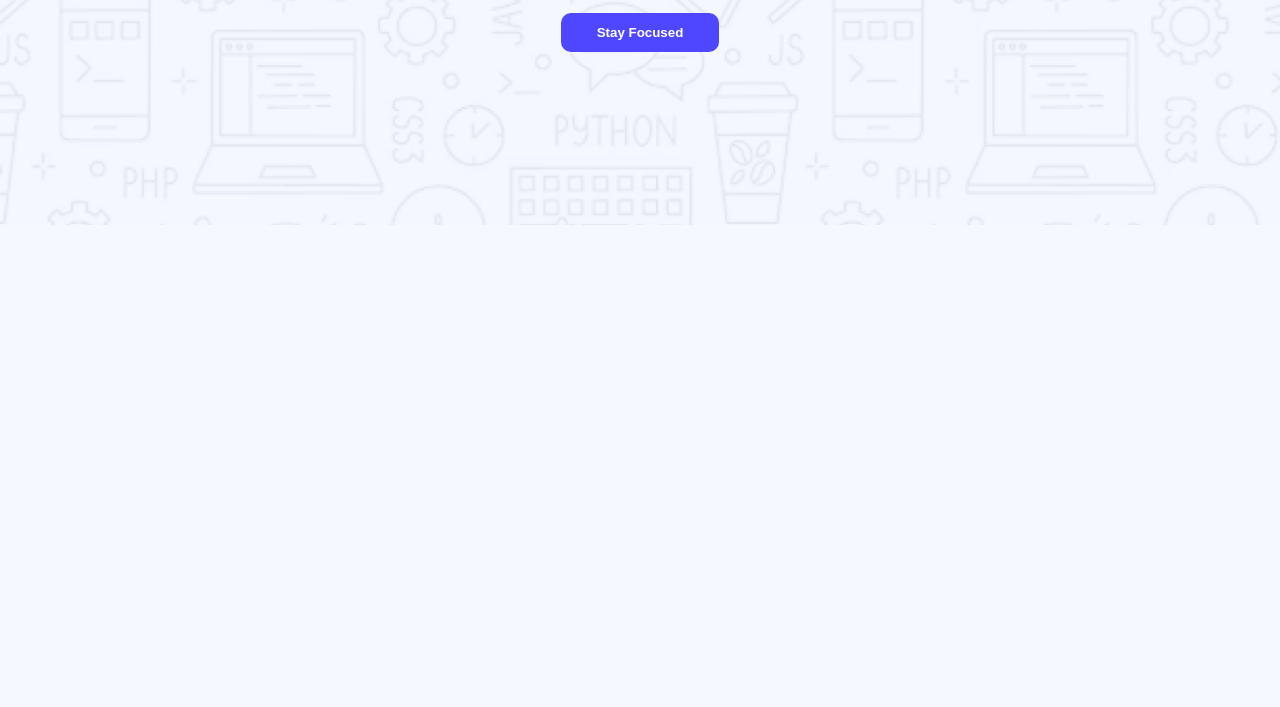
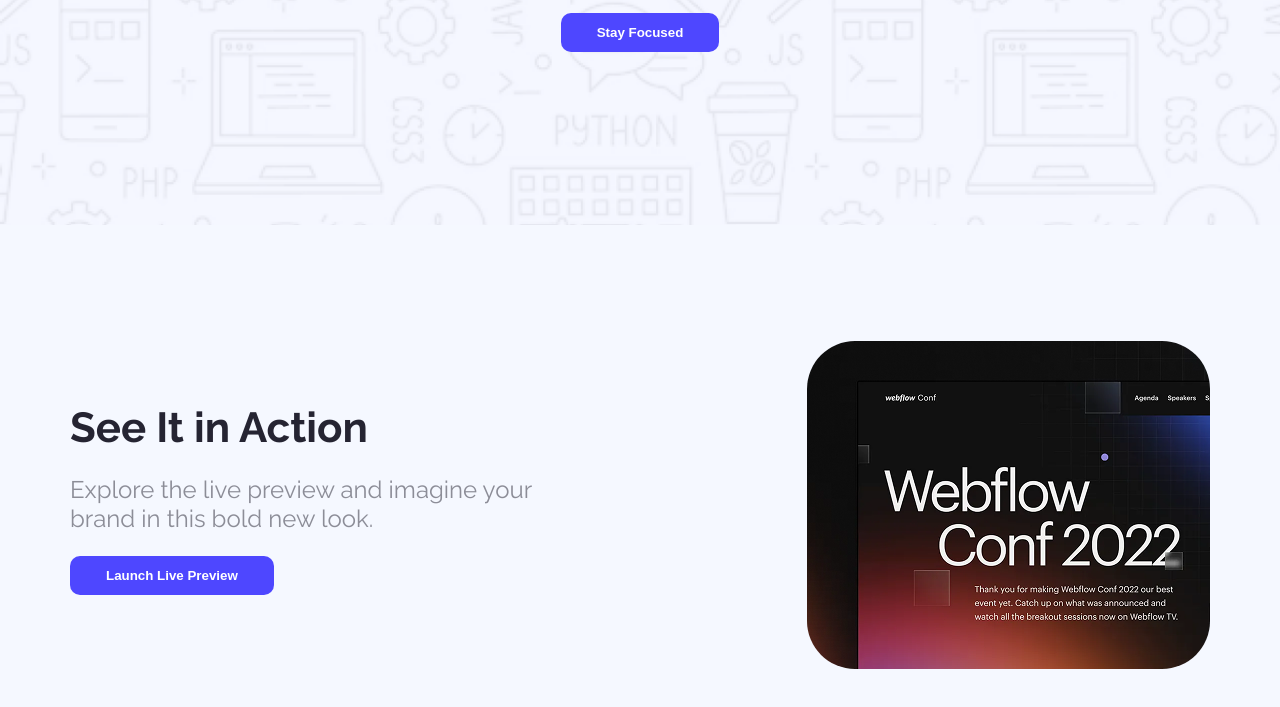
Before and after one commit to MASRAFEMUNNA/webflow-website-assignment, a plain HTML site: page index.html in a window 1280 px wide. Shown: the part 475-1182 px from the top of the page. Before the commit the page ends 800 px from the top, so only its background shows below. Drawn offline with Linux system fonts and the light colour scheme.

Commit message:
add action part

```diff
--- a/index.html
+++ b/index.html
@@ -27,6 +27,18 @@
 
     </header>
     <main>
+        <section class="action-section raleway">
+            <div class="action">
+                <h2 class="action-title">See It in Action</h2>
+                <p class="action-sub-title">Explore the live preview and imagine your <br> brand in this bold new look.
+                </p>
+                <button class="all-btn">Launch Live Preview</button>
+            </div>
+            <div class="action-image">
+                <img src="images/wc-mini.png" alt="Webflow conference 2022 image">
+            </div>
+
+        </section>
 
     </main>
     <footer>
--- a/styles/style.css
+++ b/styles/style.css
@@ -98,3 +98,37 @@
     margin-bottom: 35px;
 }
 /* end  */
+main {
+    max-width: 1140px;
+    margin: 0 auto;
+}
+/* :end */
+/* action part */
+.action-section {
+    display: flex;
+    justify-content: space-between;
+    margin: 116px 0;
+}
+
+.action {
+    margin: 62px 0;
+}
+
+.action-title {
+    font-size: 42px;
+    font-weight: bold;
+    color: #252432;
+}
+
+.action-sub-title {
+    font-size: 24px;
+    color: #252432;
+    margin: 23px 0;
+    opacity: 50%;
+}
+
+.action-image img {
+    border-radius: 48px;
+
+}
+/* :end */
```
